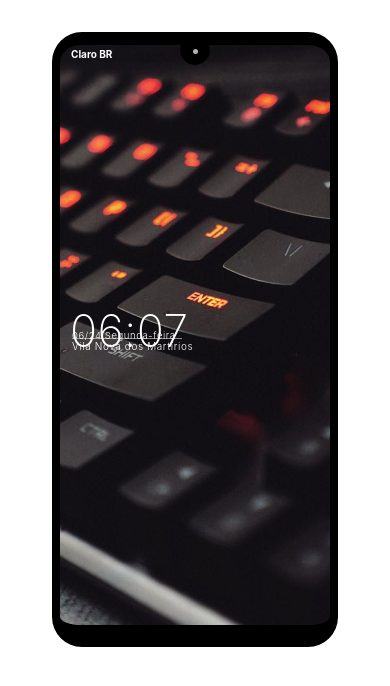
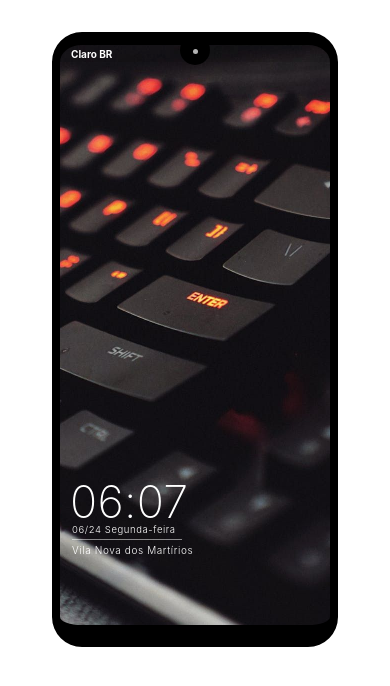
Before and after one commit to juliovt-07/Css-Xiaomi, a plain HTML site: page index.html in a window 390 px wide. Drawn offline with Linux system fonts and the light colour scheme.

Commit message:
responsivo

```diff
--- a/Styles/styles.css
+++ b/Styles/styles.css
@@ -1,7 +1,10 @@
 .box{
+    overflow: auto;
     margin: 32px auto 0 auto;
-    width: 270px;
-    height: 580px;
+    min-width: 270px;
+    max-width: 270px;
+    min-height: 580px;
+    max-height: 580px;
     border: solid 8px #000;
     border-bottom: solid 22px #000;
     border-top: solid 13px #000;
@@ -58,26 +61,26 @@
     font-weight: 700;
 }
 .box .time{
-    margin: 64vw auto 0 10px;
+    margin: 420px auto 0 10px;
     font-size: 45px;
     font-weight: 200;
     letter-spacing: 0.3px;
 }
 .box .date{
-    margin: 71vw auto 0 12px;
+    margin: 470px auto 0 12px;
     font-size: 9.5px;
     font-weight: 300;
     letter-spacing: 0.6px;
 }
 .box .line{
     background-color: #fff;
-    margin: 73vw auto 0 12px;
+    margin: 485px auto 0 12px;
     width: 110px;
     height: 0.1px;
     opacity: 50%;
 }
 .box .city{
-    margin: 73.5vw auto 0 12px;
+    margin: 490px auto 0 12px;
     font-size: 10px;
     font-weight: 300;
     letter-spacing: 0.6px;
```
